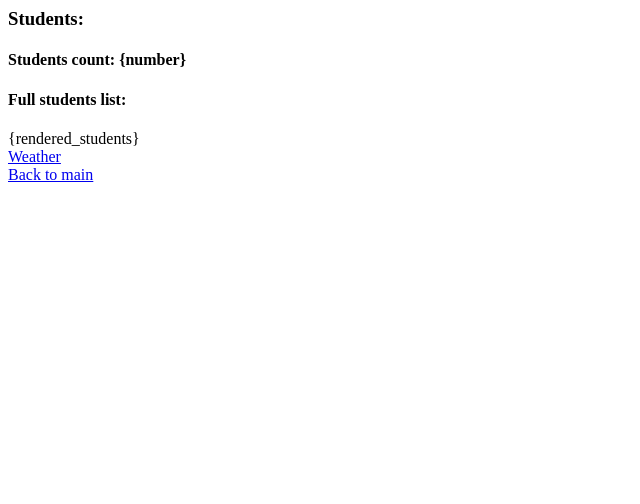
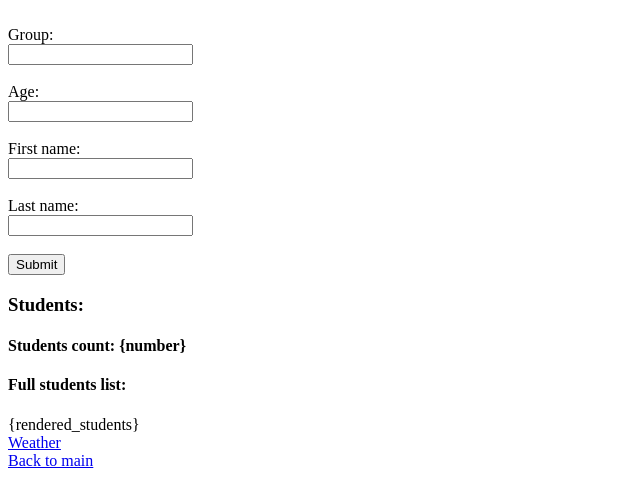
Before and after one commit to annashutova/rpm_simple_http_server_7_2, a plain HTML site: page students.html in a window 1280 px wide. Shown: the whole page, without its empty margins (0-640 px from the left). Drawn offline with Linux system fonts and the light colour scheme.

Commit message:
students form for query

```diff
--- a/students.html
+++ b/students.html
@@ -5,6 +5,34 @@
         </title>
     </head>
     <body>
+        <br>
+        <form action="/students" name="students_form" id="students_form">
+            <label for="group">Group:</label><br>
+            <input type="text" id="group_" name="group_">
+            <br><br>
+            <label for="age">Age:</label><br>
+            <input type="text" id="age" name="age">
+            <br><br>
+            <label for="fname">First name:</label><br>
+            <input type="text" id="fname" name="fname">
+            <br><br>
+            <label for="lname">Last name:</label><br>
+            <input type="text" id="lname" name="lname">
+            <br><br>
+            <input type="submit">
+        </form>
+        <script>
+            var form = document.getElementById("students_form")
+            form.addEventListener('submit', function () {{
+                var all_inputs = form.getElementsByTagName('input');
+                for (var i=0; i<all_inputs.length; i++) {{
+                    var input = all_inputs[i];
+                    if (input.name && !input.value) {{
+                        input.name = '';
+                    }}
+                }}
+            }});
+        </script>
         <h3>
             Students:
         </h3>
```
